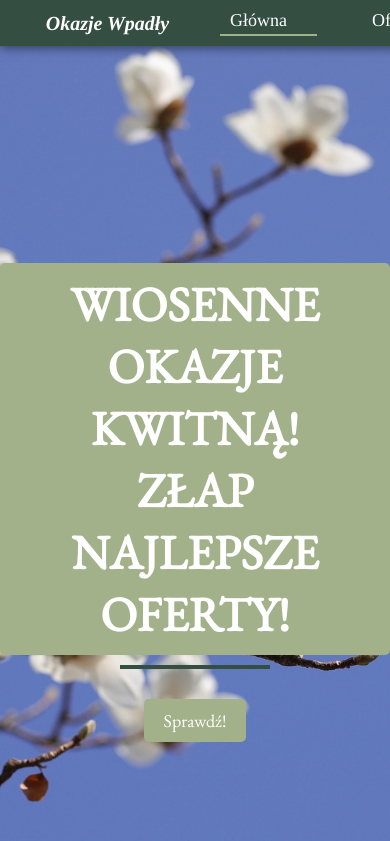
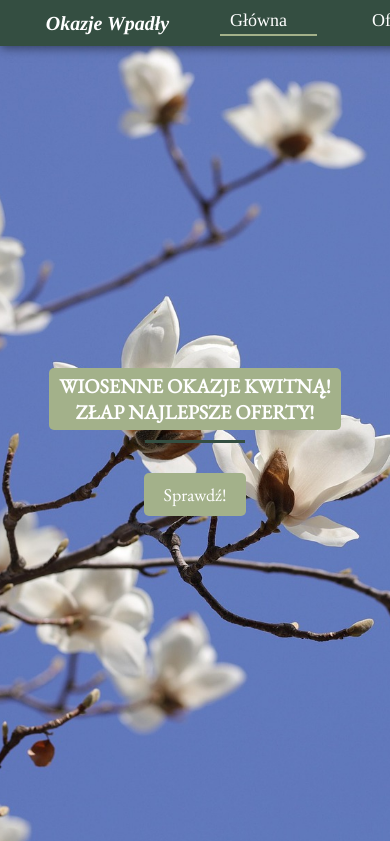
Before and after one commit to w989203re/okazjewpadly, a plain HTML site: page index.html in a window 390 px wide. Shown: the top 841 px of the page. Drawn offline with nearby package versions, Linux system fonts and the light colour scheme.

Commit message:
Add files via upload

```diff
--- a/index.html
+++ b/index.html
@@ -118,6 +118,31 @@
             background-color: #dad7cd;
         }
         @media (max-width: 768px) {
+    .main-title {
+        font-size: 24px;
+        padding: 5px 10px;
+        text-align: center;
+    }
+
+    .main-title span {
+        font-size: 20px;
+    }
+
+    .underline {
+        width: 100px;
+        height: 3px;
+    }
+
+    .subtitle {
+        font-size: 18px;
+    }
+
+    #home {
+        padding: 20px;
+        justify-content: center;
+    }
+}
+
             .navbar {
                 flex-direction: row;
                 align-items: center;
```
